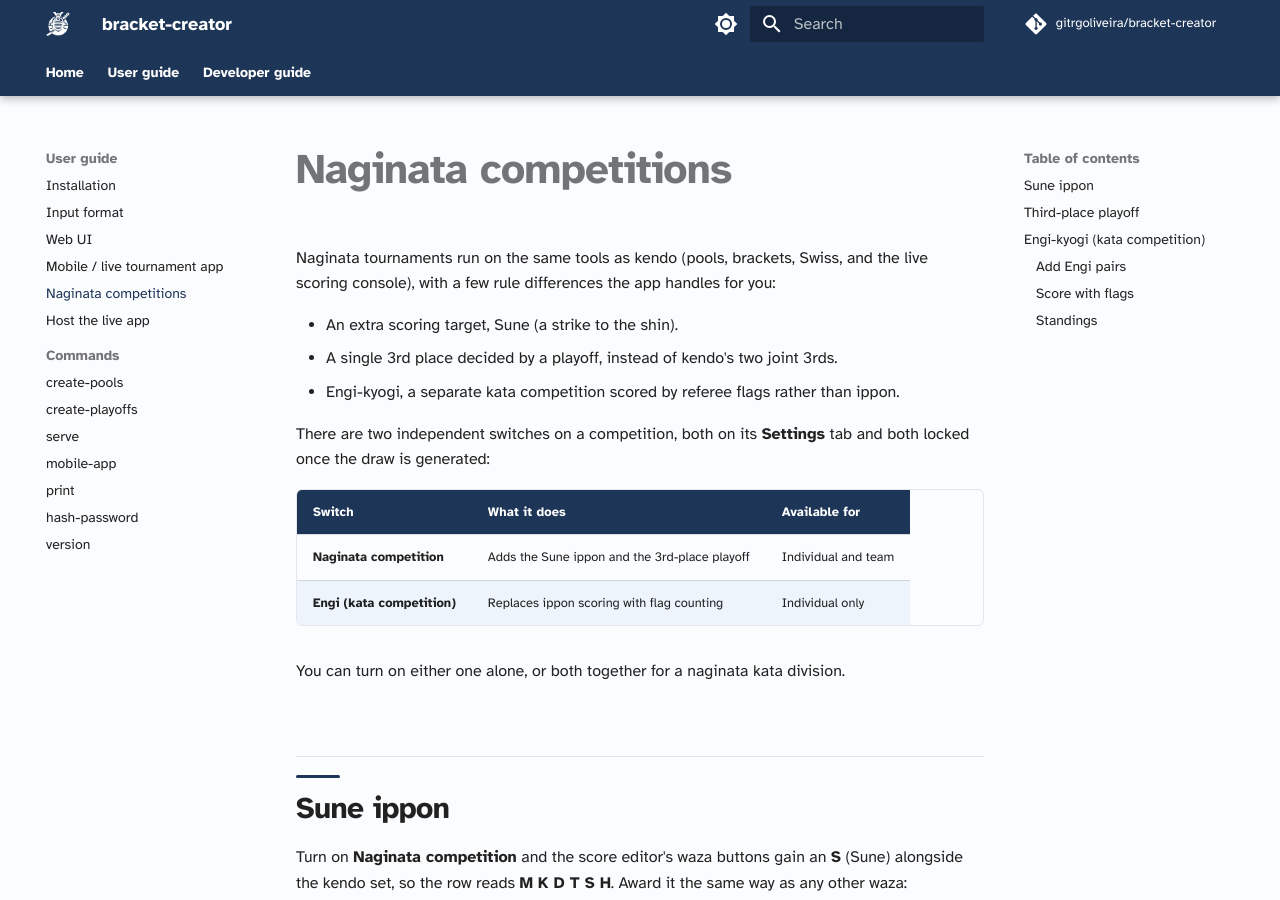
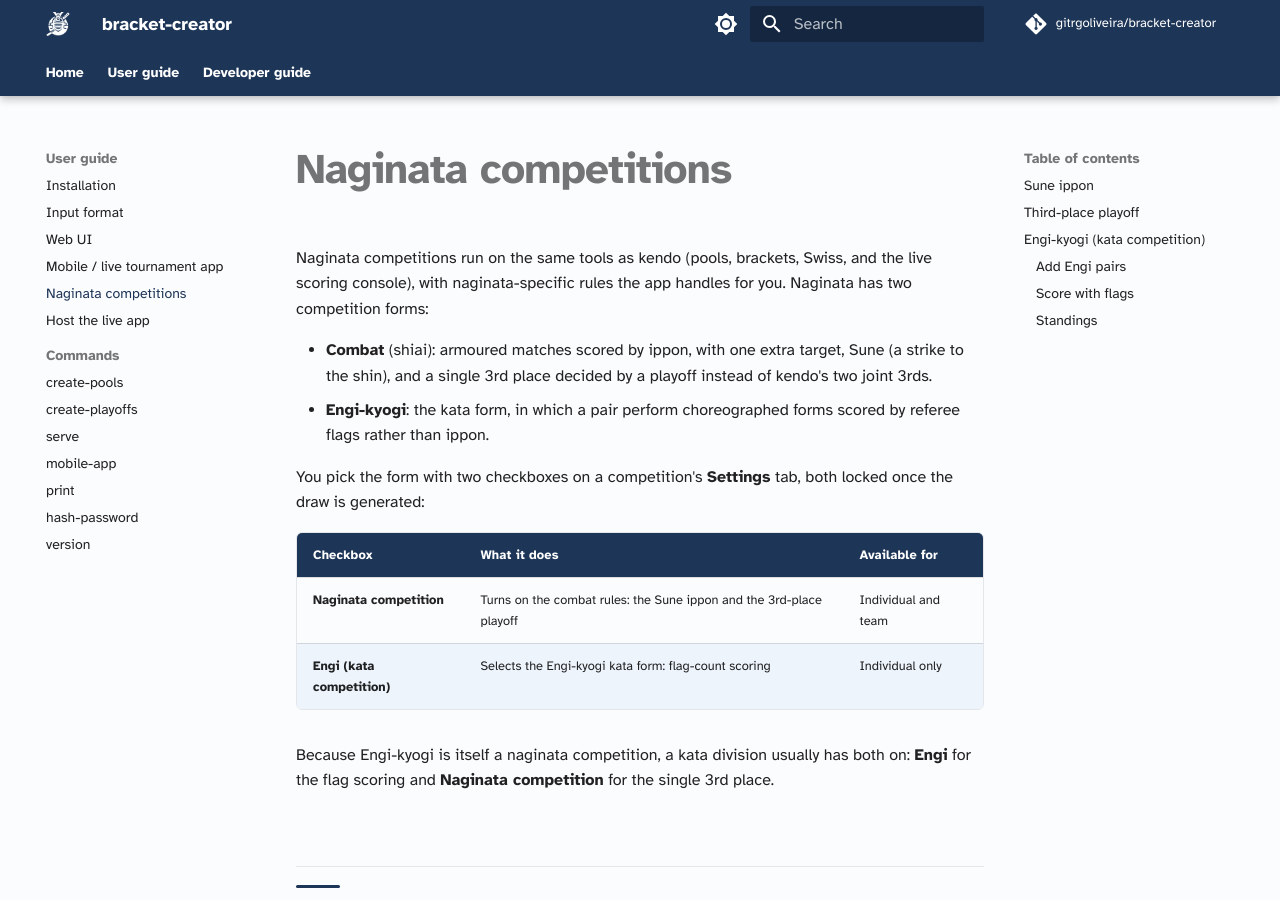
Before and after one commit to gitrgoliveira/bracket-creator, an MkDocs documentation site: the page built from docs/user-guide/naginata.md, in a window 1280 px wide and 900 px high. Built offline with MkDocs 1.6.1 and Material for MkDocs 9.7.7, drawn with Linux system fonts in a browser that asks for light colours; comment, search, counter and statistics services are not loaded; some of the changed text lies outside the part shown.

Commit message:
docs(mp-pvka): frame Engi-kyogi as a form of naginata competition
Engi-kyogi is a type of naginata competition, not a separate format. Reframe the
page around naginata's two competition forms (combat/shiai and Engi-kyogi kata),
so the two Settings checkboxes read as picking a form rather than as unrelated
switches, and state that a kata division usually enables both (Engi for flag
scoring, Naginata competition for the single 3rd place).

Co-Authored-By: Claude Opus 4.8 <noreply@anthropic.com>

```diff
--- a/docs/user-guide/naginata.md
+++ b/docs/user-guide/naginata.md
@@ -1,22 +1,26 @@
 # Naginata competitions
 
-Naginata tournaments run on the same tools as kendo (pools, brackets, Swiss, and
-the live scoring console), with a few rule differences the app handles for you:
+Naginata competitions run on the same tools as kendo (pools, brackets, Swiss, and
+the live scoring console), with naginata-specific rules the app handles for you.
+Naginata has two competition forms:
 
-- An extra scoring target, Sune (a strike to the shin).
-- A single 3rd place decided by a playoff, instead of kendo's two joint 3rds.
-- Engi-kyogi, a separate kata competition scored by referee flags rather than
-  ippon.
+- **Combat** (shiai): armoured matches scored by ippon, with one extra target,
+  Sune (a strike to the shin), and a single 3rd place decided by a playoff
+  instead of kendo's two joint 3rds.
+- **Engi-kyogi**: the kata form, in which a pair perform choreographed forms
+  scored by referee flags rather than ippon.
 
-There are two independent switches on a competition, both on its **Settings** tab
-and both locked once the draw is generated:
+You pick the form with two checkboxes on a competition's **Settings** tab, both
+locked once the draw is generated:
 
-| Switch | What it does | Available for |
+| Checkbox | What it does | Available for |
 |--------|--------------|---------------|
-| **Naginata competition** | Adds the Sune ippon and the 3rd-place playoff | Individual and team |
-| **Engi (kata competition)** | Replaces ippon scoring with flag counting | Individual only |
+| **Naginata competition** | Turns on the combat rules: the Sune ippon and the 3rd-place playoff | Individual and team |
+| **Engi (kata competition)** | Selects the Engi-kyogi kata form: flag-count scoring | Individual only |
 
-You can turn on either one alone, or both together for a naginata kata division.
+Because Engi-kyogi is itself a naginata competition, a kata division usually has
+both on: **Engi** for the flag scoring and **Naginata competition** for the
+single 3rd place.
 
 ## Sune ippon
 
@@ -53,14 +57,15 @@ for the full podium behaviour.
 
 ## Engi-kyogi (kata competition)
 
-Engi-kyogi is a kata competition: a pair of competitors perform a set of
-choreographed forms, judged by a panel of referees who each raise a flag for the
-side they judge superior. It is scored entirely differently from a combat (shiai)
-bout: there are no ippon, no time on the clock, and no draws.
+Engi-kyogi is the kata form of naginata competition: a pair of competitors
+perform a set of choreographed forms, judged by a panel of referees who each
+raise a flag for the side they judge superior. It is scored entirely differently
+from a combat (shiai) bout: there are no ippon, no time on the clock, and no
+draws.
 
 Turn on **Engi (kata competition)** on an individual competition's Settings
-tab to switch its score editor to flag counting. You can combine it with the
-**Naginata competition** switch for a naginata kata division.
+tab to switch its score editor to flag counting. Combine it with **Naginata
+competition** so the kata division also gets the single 3rd-place playoff.
 
 !!! note "Quick-score and overrides are off for Engi"
     Because every Engi result comes from the flag editor, the kendo shortcuts,
```
